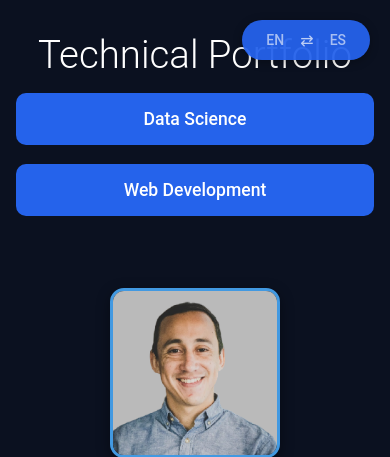
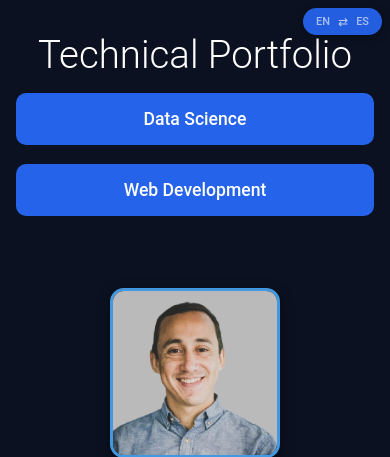
Before and after one commit to rdominguez89/website_ciencia_datos, a Python web app: template app/templates/index.html in a window 390 px wide. Shown: the top 457 px of the page. Run offline with Jinja, Linux system fonts and the light colour scheme; the template is opened without the code that fills it, so the values that code supplies are empty.

Commit message:
translation button size

```diff
--- a/app/templates/base.html
+++ b/app/templates/base.html
@@ -10,10 +10,10 @@
     <style>
         /* Language Switcher */
         .language-switcher {
-            position: fixed;
-            top: 20px;
-            right: 20px;
-            z-index: 1001;
+            position: fixed !important;
+            top: 20px !important;
+            right: 20px !important;
+            z-index: 1001 !important;
         }
 
         .lang-toggle {
@@ -52,6 +52,51 @@
             color: rgba(255, 255, 255, 0.7);
             font-size: 16px;
             pointer-events: none;
+        }
+
+        /* Mobile responsive design */
+        @media (max-width: 768px) {
+            .language-switcher {
+                top: 10px !important;
+                right: 10px !important;
+            }
+
+            .lang-toggle {
+                gap: 4px;
+                padding: 6px 10px;
+                border-radius: 20px;
+            }
+
+            .lang-option {
+                padding: 3px 6px;
+                font-size: 12px;
+            }
+
+            .switch-icon {
+                font-size: 14px;
+            }
+        }
+
+        /* Extra small screens */
+        @media (max-width: 480px) {
+            .language-switcher {
+                top: 8px !important;
+                right: 8px !important;
+            }
+
+            .lang-toggle {
+                gap: 3px;
+                padding: 5px 8px;
+            }
+
+            .lang-option {
+                padding: 2px 5px;
+                font-size: 11px;
+            }
+
+            .switch-icon {
+                font-size: 12px;
+            }
         }
 
         /* Scroll to top button */
```
